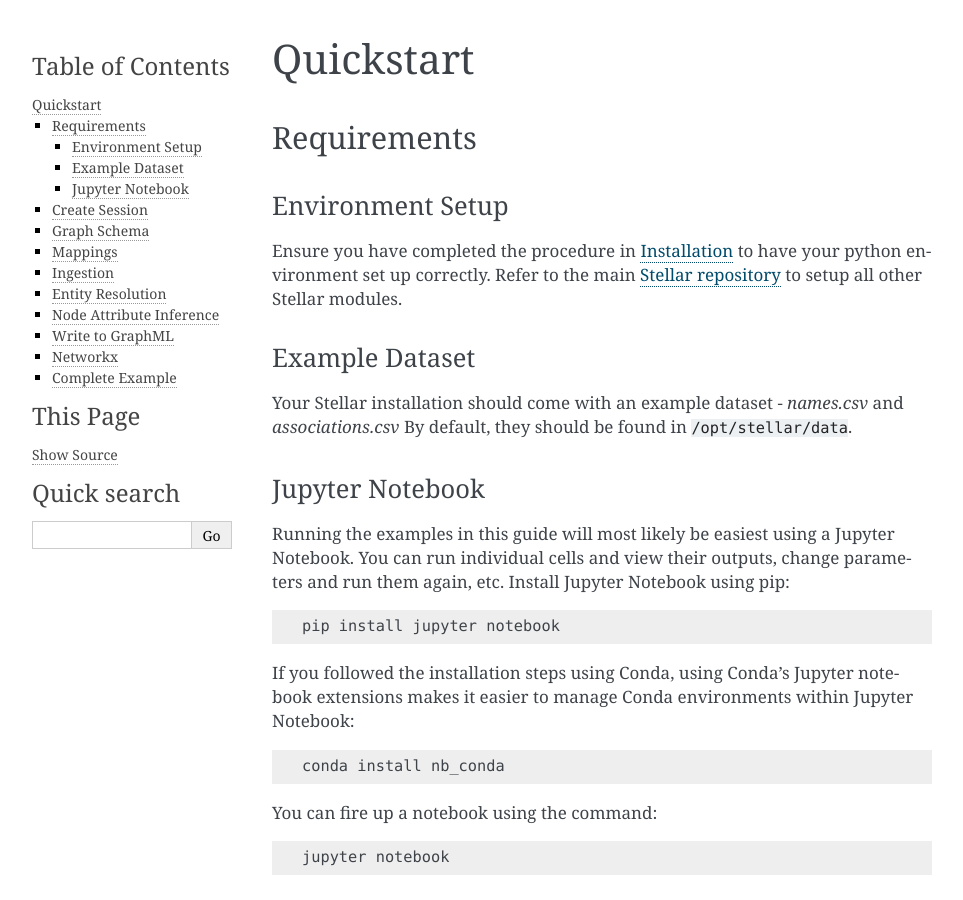
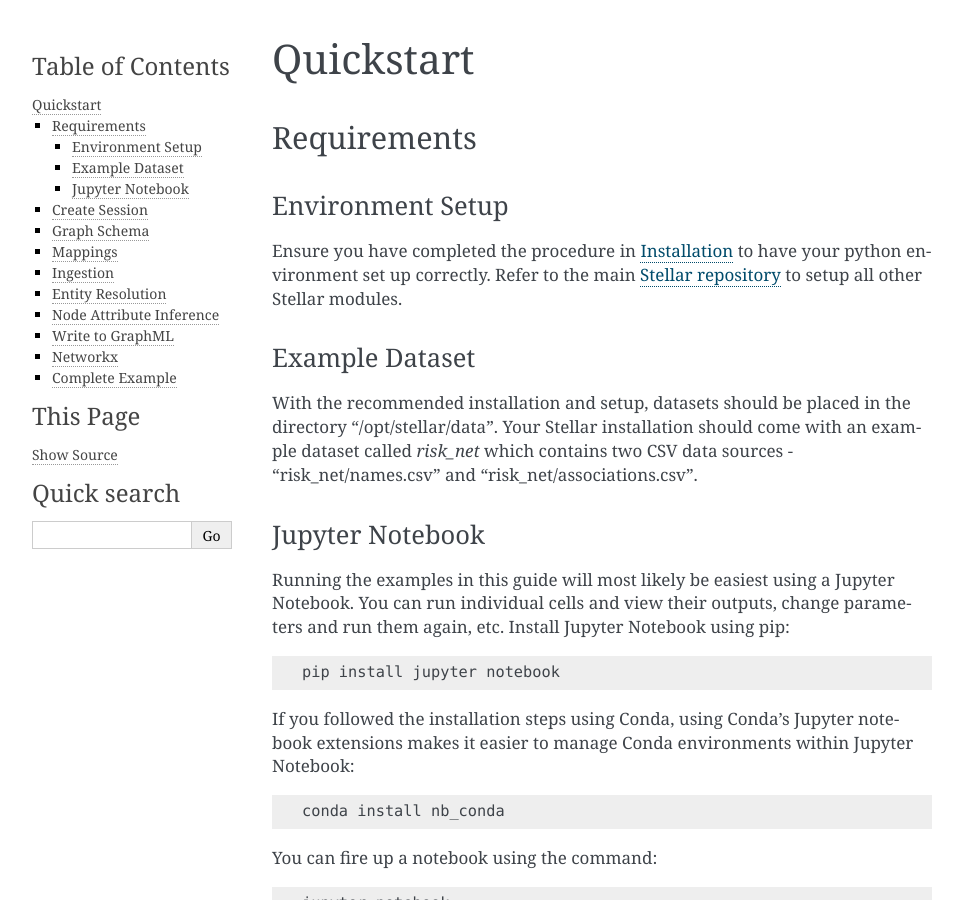
Before and after one commit to seanli3/stellar-py, a Sphinx documentation site: the page built from docs/source/quickstart.rst, in a window 1280 px wide and 900 px high. Shown: the whole window, without its empty margins (148-1111 px from the left). Built offline with Sphinx 7.4.7, drawn with Linux system fonts in a browser that asks for light colours; some of the changed text lies outside the part shown.

Commit message:
Updated risk_net example dataset paths and description

```diff
--- a/docs/source/quickstart.rst
+++ b/docs/source/quickstart.rst
@@ -11,8 +11,9 @@
 
 Example Dataset
 ---------------
-Your Stellar installation should come with an example dataset - `names.csv` and `associations.csv`
-By default, they should be found in ``/opt/stellar/data``.
+With the recommended installation and setup, datasets should be placed in the directory "/opt/stellar/data".
+Your Stellar installation should come with an example dataset called `risk_net` which contains two CSV data sources -
+"risk_net/names.csv" and "risk_net/associations.csv".
 
 Jupyter Notebook
 ----------------
@@ -74,7 +75,7 @@
 We can map column names in our dataset to our `Person` node and `Association` edge using the syntax below::
 
     m_person = schema.node['Person'].create_map(
-        path='/opt/stellar/data/names.csv',
+        path='risk_net/names.csv',
         column='ID',
         map_attributes={
             'full_name': 'FULLNAME',
@@ -83,7 +84,7 @@
         }
     )
     m_assoc = schema.edge['Association'].create_map(
-        path='/opt/stellar/data/associations.csv',
+        path='risk_net/associations.csv',
         src='SRC',
         dst='DST'
     )
@@ -127,7 +128,7 @@
 GraphML is a popular XML based file format for storing graphs, which is often supported by other applications,
 e.g. Gephi - a graph visualisation tool.::
 
-    graph.to_graphml(path='/tmp/stellar/user/risk_net.graphml')
+    graph.to_graphml(path='/opt/stellar/data/risk_net/risk_net.graphml')
 
 Networkx
 ========
```
Also changed, not shown: 1 other file.
